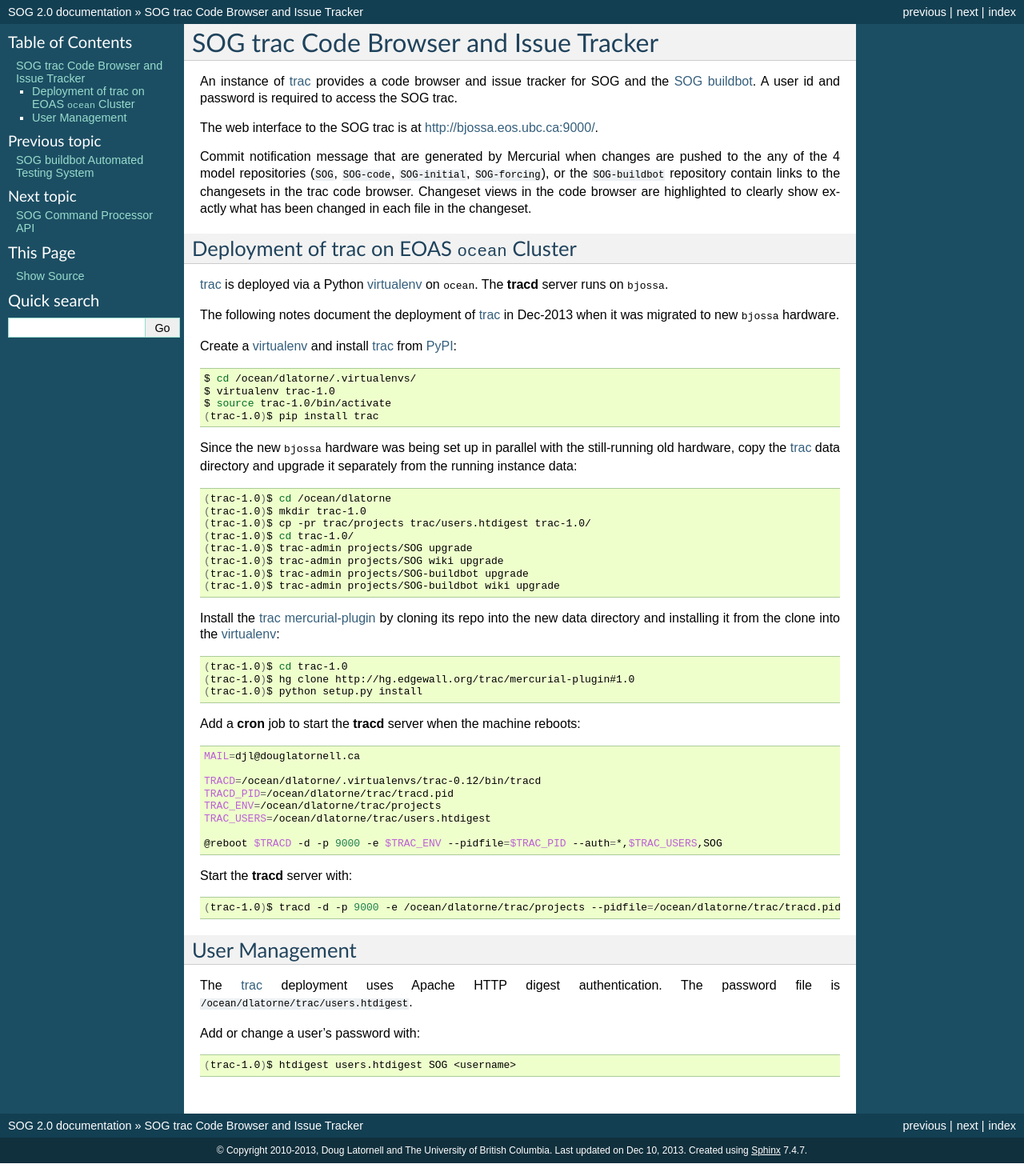
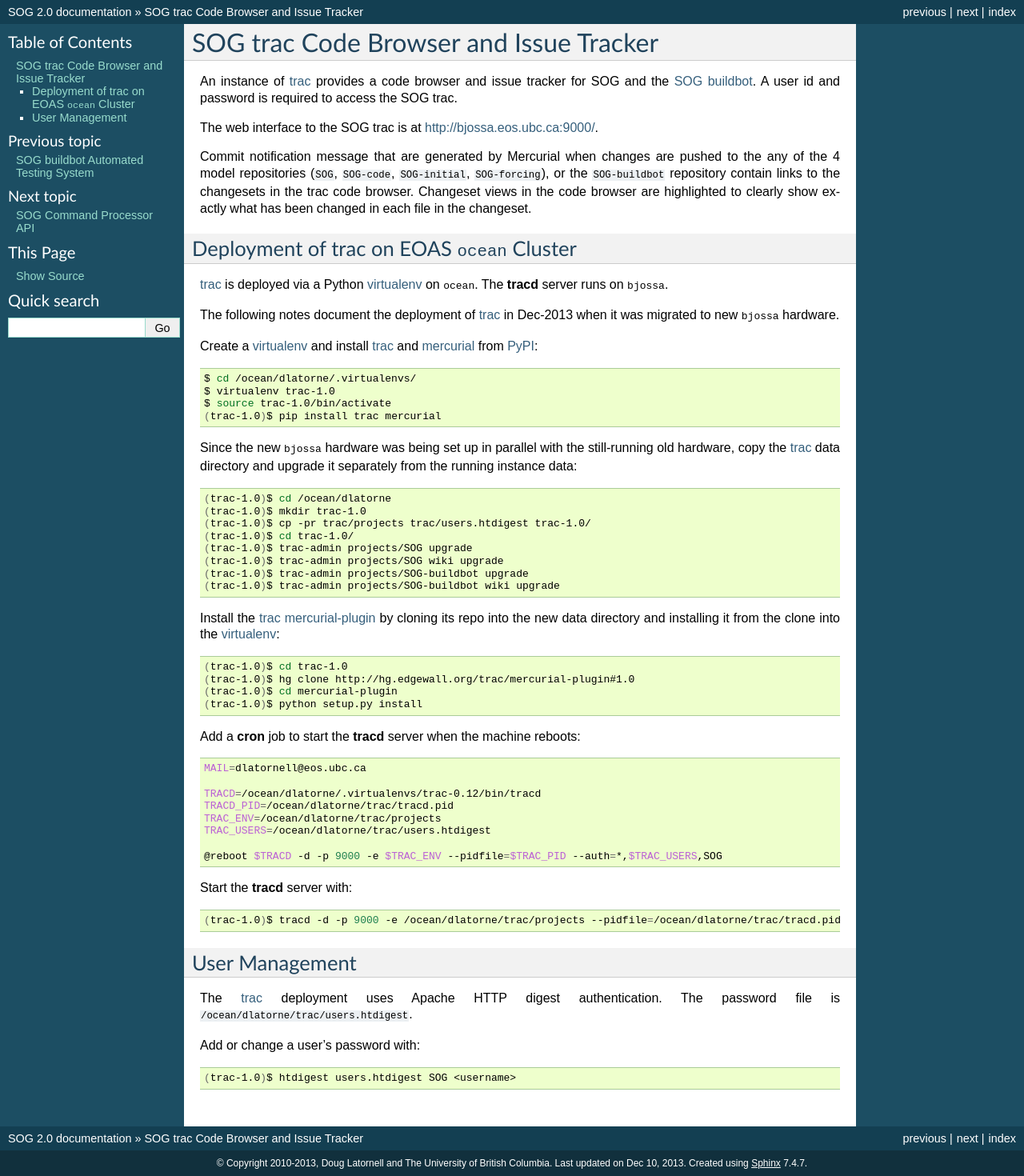
Before and after one commit to SalishSeaCast/SOG, a Sphinx documentation site: the page built from docs/trac.rst, in a window 1280 px wide. Shown: the whole page at 80% size. Built offline with Sphinx 7.4.7, drawn with Linux system fonts in a browser that asks for light colours.

Commit message:
Finalize docs re: deployment of trac on bjossa.

```diff
--- a/docs/trac.rst
+++ b/docs/trac.rst
@@ -47,15 +47,16 @@ The :program:`tracd` server runs on :kbd:`bjossa`.
 
 The following notes document the deployment of trac_ in Dec-2013 when it was migrated to new :kbd:`bjossa` hardware.
 
-Create a virtualenv_ and install trac_ from PyPI_:
+Create a virtualenv_ and install trac_ and mercurial_ from PyPI_:
 
 .. code-block:: bash
 
     $ cd /ocean/dlatorne/.virtualenvs/
     $ virtualenv trac-1.0
     $ source trac-1.0/bin/activate
-    (trac-1.0)$ pip install trac
+    (trac-1.0)$ pip install trac mercurial
 
+.. _mercurial: http://mercurial.selenic.com/
 .. _PyPI: https://pypi.python.org/pypi
 
 Since the new :kbd:`bjossa` hardware was being set up in parallel with the still-running old hardware,
@@ -78,6 +79,7 @@ Install the trac_ `mercurial-plugin`_ by cloning its repo into the new data dire
 
     (trac-1.0)$ cd trac-1.0
     (trac-1.0)$ hg clone http://hg.edgewall.org/trac/mercurial-plugin#1.0
+    (trac-1.0)$ cd mercurial-plugin
     (trac-1.0)$ python setup.py install
 
 .. _mercurial-plugin: http://trac.edgewall.org/wiki/TracMercurial
@@ -86,7 +88,7 @@ Add a :program:`cron` job to start the :program:`tracd` server when the machine
 
 .. code-block:: bash
 
-    MAIL=djl@douglatornell.ca
+    MAIL=dlatornell@eos.ubc.ca
 
     TRACD=/ocean/dlatorne/.virtualenvs/trac-0.12/bin/tracd
     TRACD_PID=/ocean/dlatorne/trac/tracd.pid
```
